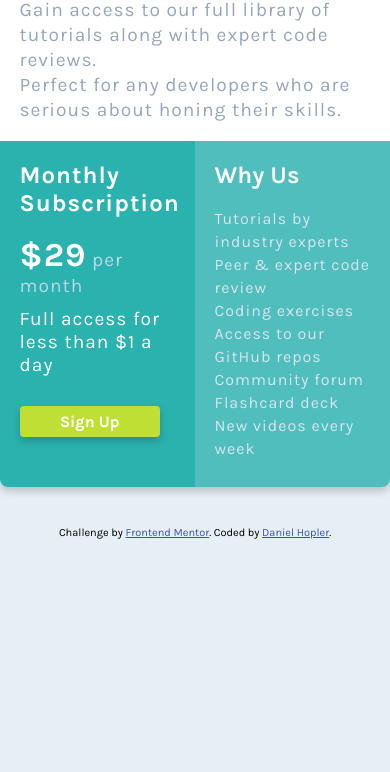
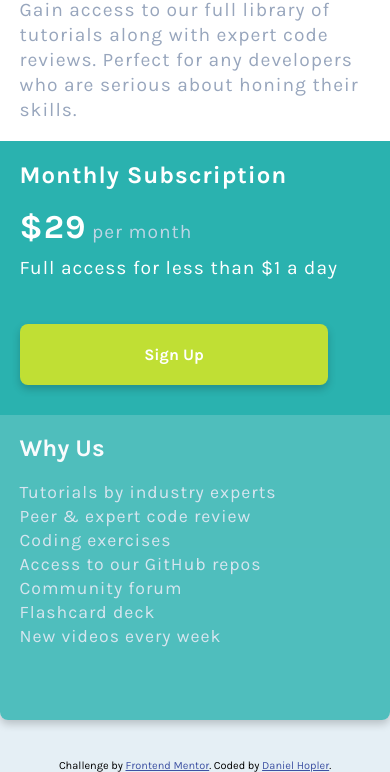
Before and after one commit to danielhopler/single-price-grid, a plain HTML site: page index.html in a window 390 px wide. Shown: the part 215-987 px from the top of the page. Before the commit the page ends 844 px from the top, so only its background shows below. Drawn offline with Linux system fonts and the light colour scheme.

Commit message:
Refactor styles and comments

```diff
--- a/float-styles.css
+++ b/float-styles.css
@@ -50,9 +50,10 @@ html {
         /***  site defaults ***/
 
 h1 {
+    margin-top: 20px;
+    padding-bottom: 20px;
     font-size: 2.1rem;
     font-weight: 700;
-    padding-bottom: 20px
 }
 
 h2 {
@@ -123,7 +124,6 @@ ul {
 
 .header h1 {
     color: hsl(179, 62%, 43%);
-    margin-top: 20px;
 }
 
 .header h2 {
@@ -160,8 +160,8 @@ section p {
 
 .button {
     display: inline-block;
-    width: 90%;
-    padding: 4%;
+    width: 88%;
+    padding: 6% 2%;
     background: hsl(71, 73%, 54%);
     font-family: inherit;
     font-size: inherit;
@@ -169,9 +169,9 @@ section p {
     color: #FFF;
     text-align: center;
     border: none;
-    border-radius: 4px;
+    border-radius: 8px;
     box-shadow: 0 4px 8px 0 rgba(0,0,0,0.2);
-    margin: 20px 0 50px 0;
+    margin: 10% 0 0 0;
 }
 
 
@@ -179,12 +179,35 @@ section p {
 
 .aside {
     color: #fff;
+
+}
+
+aside ul {
+    margin-bottom: 12%;
 }
 
 aside li {
-    font-size: inherit;
+    font-size: 1.1rem;
     color: hsl(204, 43%, 88%);
-    line-height: 23px;
+    line-height: 24px;
     letter-spacing: 1px;
 
+
 }
+
+    /*** Media queries ***/
+
+    /*** Remove 'One-True-Method' margin and padding for mobile display, plus remove page break for <p> ***/
+
+@media (max-width: 650px) {
+
+    header p br { content: ' '; }
+
+    #one-true .col {
+        width:100%;
+        float:none;
+        margin-bottom: 0;
+        padding-bottom: 30px;
+    }
+
+}
```
